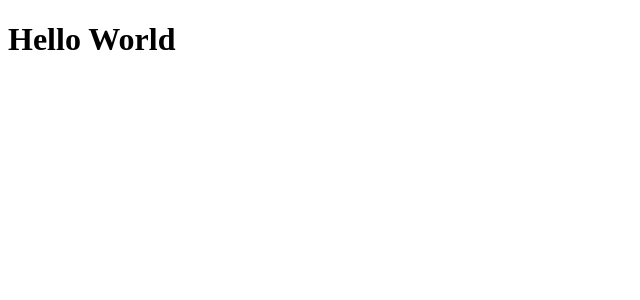
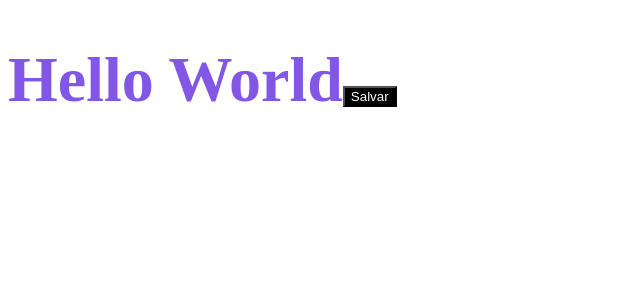
Before and after one commit to willnogueyra/dtmoney, a React (Create React App) app: page / in a window 1280 px wide. Shown: the top 300 px of the page, without its empty margins (0-640 px from the left). Built offline with nearby package versions, Linux system fonts and the light colour scheme.

Commit message:
Estrutura da aplicação - Instalando Styled components

```diff
--- a/package.json
+++ b/package.json
@@ -6,6 +6,7 @@
     "react": "^17.0.2",
     "react-dom": "^17.0.2",
     "react-scripts": "4.0.3",
+    "styled-components": "^5.3.1",
     "web-vitals": "^1.0.1"
   },
   "devDependencies": {
@@ -16,6 +17,7 @@
     "@types/node": "^12.0.0",
     "@types/react": "^17.0.0",
     "@types/react-dom": "^17.0.0",
+    "@types/styled-components": "^5.1.13",
     "typescript": "^4.1.2"
   },
   "scripts": {
--- a/src/App.tsx
+++ b/src/App.tsx
@@ -1,7 +1,22 @@
+import styled from "styled-components"
+
+const Title = styled.h1`
+  font-size: 64px;
+  color: #8257e6;
+
+  button {
+    background: #000;
+    color: #fff;
+  }
+`
+
 export function App() {
   return (
     <div className="App">
-      <h1>Hello World</h1>
+      <Title>Hello World
+      <button>Salvar</button>
+      </Title>
+
     </div>
   );
 }
```
Also changed, not shown: 1 other file (tests, documents, lock files or other folders).
